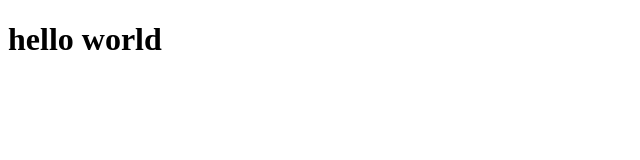
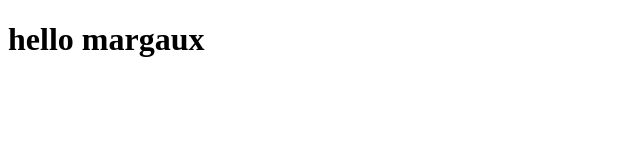
Before and after one commit to margdemo/1718-nmd1, a plain HTML site: page index.html in a window 1280 px wide. Shown: the whole page, without its empty margins (0-640 px from the left). Drawn offline with Linux system fonts and the light colour scheme.

Commit message:
edit kleuren.png

```diff
--- a/index.html
+++ b/index.html
@@ -7,6 +7,6 @@
     <title>Document</title>
 </head>
 <body>
-<h1>hello world</h1>
+<h1>hello margaux </h1>
 </body>
 </html>
```
Also changed, not shown: kleuren.PNG (added).
